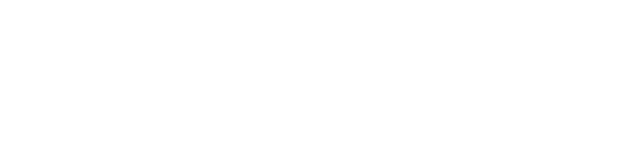
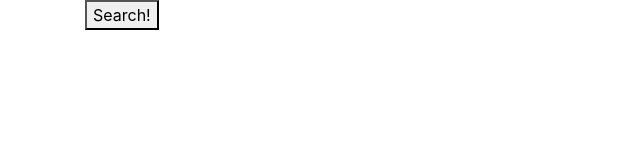
Before and after one commit to K-Banks/doctorAPI, a website built with webpack: page src/index.html in a window 1280 px wide. Shown: the whole page, without its empty margins (0-640 px from the left). Built offline with nearby package versions, Linux system fonts and the light colour scheme.

Commit message:
Create basic HTML form w/button to test API call

```diff
--- a/src/index.html
+++ b/src/index.html
@@ -5,5 +5,10 @@
     <title>Doctor API</title>
   </head>
   <body>
+    <div class="container">
+      <form id="userForm">
+        <button type="submit" class="button">Search!</button>
+      </form>
+    </div>
   </body>
 </html>
```
Also changed, not shown: 1 other file.
